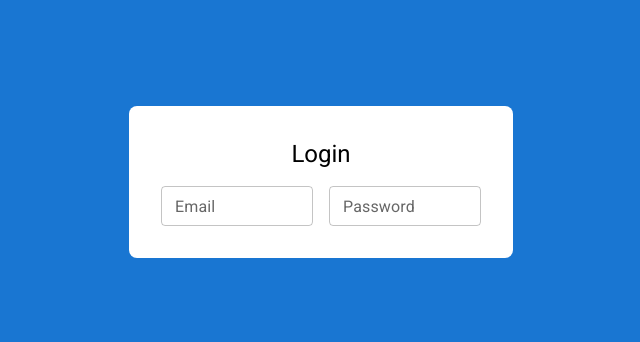
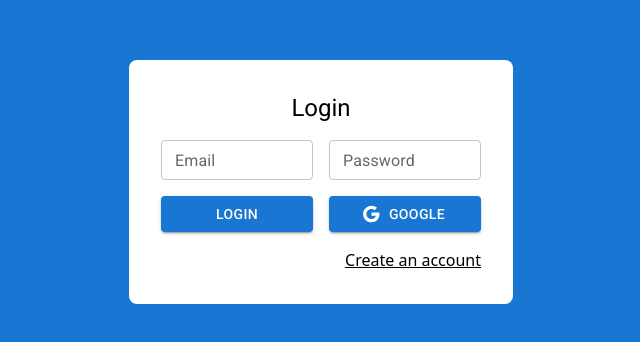
Before and after one commit to aleroses/practice, a React (Vite) app in the folder apps/react/journal-app/: page /auth/login in a window 1280 px wide. Shown: the part 218-560 px from the top of the page, without its empty margins (319-959 px from the left). Built offline with nearby package versions, Linux system fonts and the light colour scheme.

Commit message:
feat(apps/react/journal-app): Add a Login, Google and create account buttons.

```diff
--- a/apps/react/journal-app/src/auth/pages/LoginPage.jsx
+++ b/apps/react/journal-app/src/auth/pages/LoginPage.jsx
@@ -3,7 +3,11 @@ import {
   Typography,
   TextField,
   Grid,
+  Button,
+  Link,
 } from "@mui/material";
+import { Link as RouterLink } from "react-router";
+import { Google } from "@mui/icons-material";
 
 export const LoginPage = () => {
   return (
@@ -60,6 +64,32 @@ export const LoginPage = () => {
             />
           </Grid>
         </Grid>
+
+        <Grid container spacing={2} sx={{ mt: 2 }}>
+          <Grid size={{ xs: 12, md: 6 }}>
+            <Button variant="contained" fullWidth>
+              Login
+            </Button>
+          </Grid>
+          <Grid size={{ xs: 12, md: 6 }}>
+            <Button
+              variant="contained"
+              fullWidth
+              startIcon={<Google />}
+            >
+              Google
+            </Button>
+          </Grid>
+        </Grid>
+        <Grid container justifyContent="end" sx={{ mt: 2 }}>
+          <Link
+            component={RouterLink}
+            color="inherit"
+            to="/auth/register"
+          >
+            Create an account
+          </Link>
+        </Grid>
       </Box>
     </Box>
   );
```
